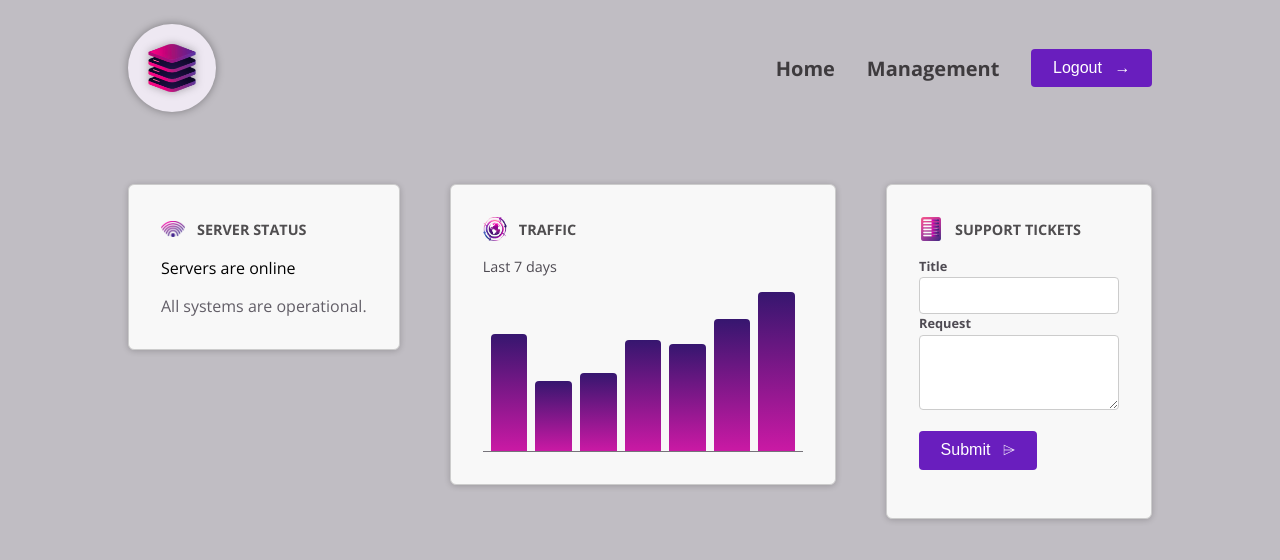
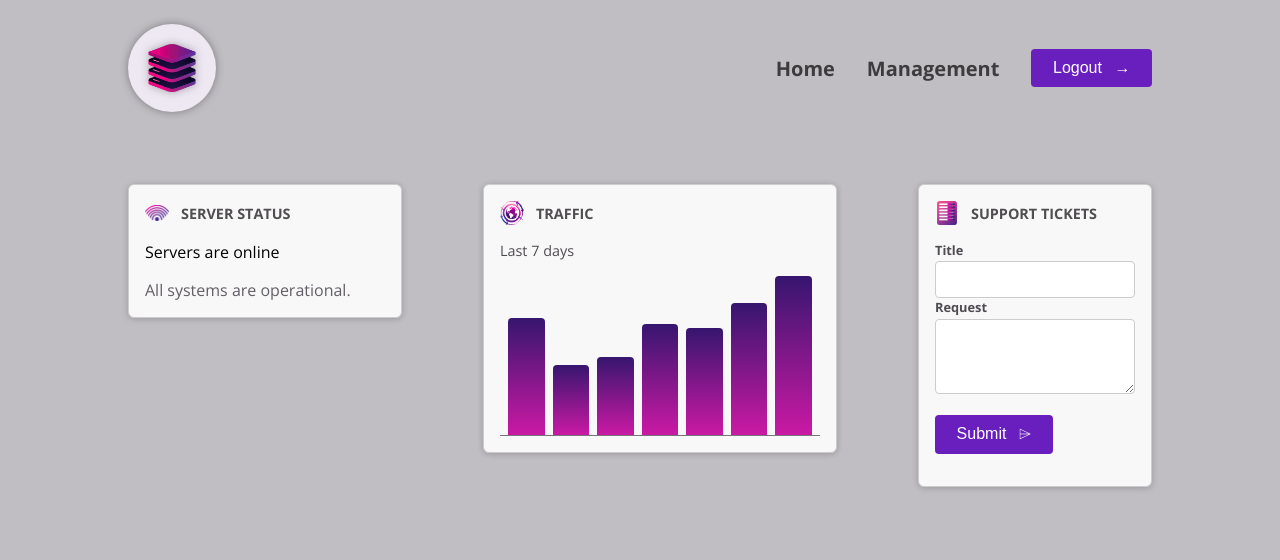
Before and after one commit to RichBurman/angular-component-deep-dive, an Angular app: page / in a window 1280 px wide. Shown: the top 560 px of the page. Built offline with nearby package versions, Linux system fonts and the light colour scheme.

Commit message:
feat: refactor dashboard components to use :host for styling and improve structure

```diff
--- a/src/app/dashboard/dashboard-item/dashboard-item.component.css
+++ b/src/app/dashboard/dashboard-item/dashboard-item.component.css
@@ -1,4 +1,4 @@
-.dashboard-item {
+:host {
     display: block;
     padding: 1rem;
     border: 1px solid #ccc;
@@ -7,7 +7,7 @@
     box-shadow: 0 1px 6px 0 rgba(0, 0, 0, 0.2);
   }
 
-  .dashboard-item header {
+  :host header {
     display: flex;
     padding: 0;
     gap: 0.75rem;
@@ -15,7 +15,7 @@
     margin-bottom: 1rem;
   }
 
-  .dashboard-item header img {
+  :host header img {
     width: 1.5rem;
     height: 1.5rem;
     object-fit: contain;
--- a/src/app/dashboard/dashboard-item/dashboard-item.component.html
+++ b/src/app/dashboard/dashboard-item/dashboard-item.component.html
@@ -1,4 +1,4 @@
-<div class="dashboard-item">
+
     <article>
         <header>
             <img [src]="image().src" [alt]="image().alt" />
@@ -6,4 +6,3 @@
         </header>
         <ng-content />
     </article>
-</div>
--- a/src/app/dashboard/dashboard-item/dashboard-item.component.ts
+++ b/src/app/dashboard/dashboard-item/dashboard-item.component.ts
@@ -6,6 +6,9 @@
   imports: [],
   templateUrl: './dashboard-item.component.html',
   styleUrl: './dashboard-item.component.css',
+  // host: {
+  //   class: 'dashboard-item'
+  // }
 })
 export class DashboardItemComponent {
   image = input.required<{ src: string; alt: string }>();
--- a/src/app/dashboard/service-status/service-status.component.css
+++ b/src/app/dashboard/service-status/service-status.component.css
@@ -1,4 +1,4 @@
-#status {
+:host {
     display: block;
     width: 15rem;
   }
--- a/src/app/dashboard/service-status/service-status.component.html
+++ b/src/app/dashboard/service-status/service-status.component.html
@@ -1,5 +1,3 @@
-
-    <div>
 @if (currentStatus === 'online') {
 <p>Servers are online</p>
 <p>All systems are operational.</p>
@@ -10,4 +8,3 @@
 <p>Server status is unknown</p>
 <p>Fetching server status failed.</p>
 }
-    </div>
--- a/src/app/dashboard/tickets/tickets.component.css
+++ b/src/app/dashboard/tickets/tickets.component.css
@@ -1,33 +1,33 @@
-#tickets {
+:host {
     display: flex;
     flex-direction: column;
     gap: 1.5rem;
   }
 
-  #tickets ul {
+  :host ul {
     list-style: none;
     margin: 0;
     padding: 0;
     width: 15rem;
   }
 
-  #tickets li {
+  :host li {
     margin: 0.5rem 0;
   }
 
-  #tickets p {
+  :host p {
     margin: 0;
     color: #4f4b53;
   }
 
-  #tickets h2 {
+  :host h2 {
     margin: 0;
     font-size: 1.1rem;
     color: #38343c;
   }
 
   @media (min-width: 768px) {
-    #tickets {
+    :host {
       flex-direction: row;
     }
   }
--- a/src/app/dashboard/traffic/traffic.component.css
+++ b/src/app/dashboard/traffic/traffic.component.css
@@ -1,5 +1,5 @@
 
-#traffic {
+:host {
     display: block;
     width: 15rem;
   }
@@ -27,7 +27,7 @@
   }
 
   @media (min-width: 768px) {
-    #traffic {
+    :host {
       width: 20rem;
     }
   }
--- a/src/app/dashboard/traffic/traffic.component.html
+++ b/src/app/dashboard/traffic/traffic.component.html
@@ -1,5 +1,3 @@
-
-    <div id="traffic">
 <p>Last 7 days</p>
 
 <div id="chart">
@@ -7,4 +5,3 @@
   <div [style.height]="(dataPoint.value / maxTraffic) * 100 + '%'"></div>
   }
 </div>
-    </div>
```
Lines whose indentation alone changed are shown as unchanged.
